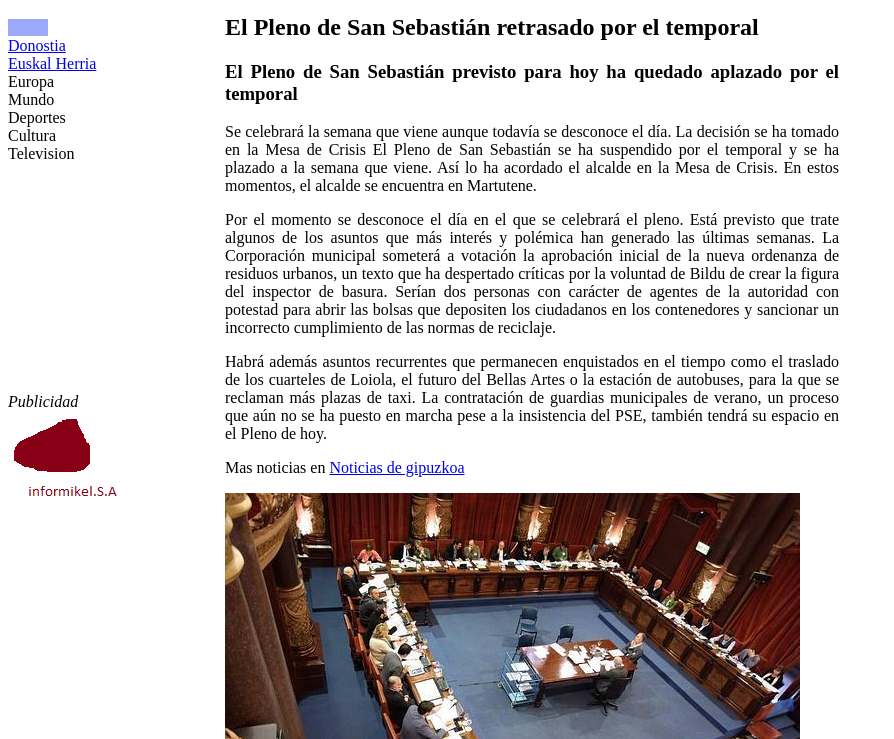
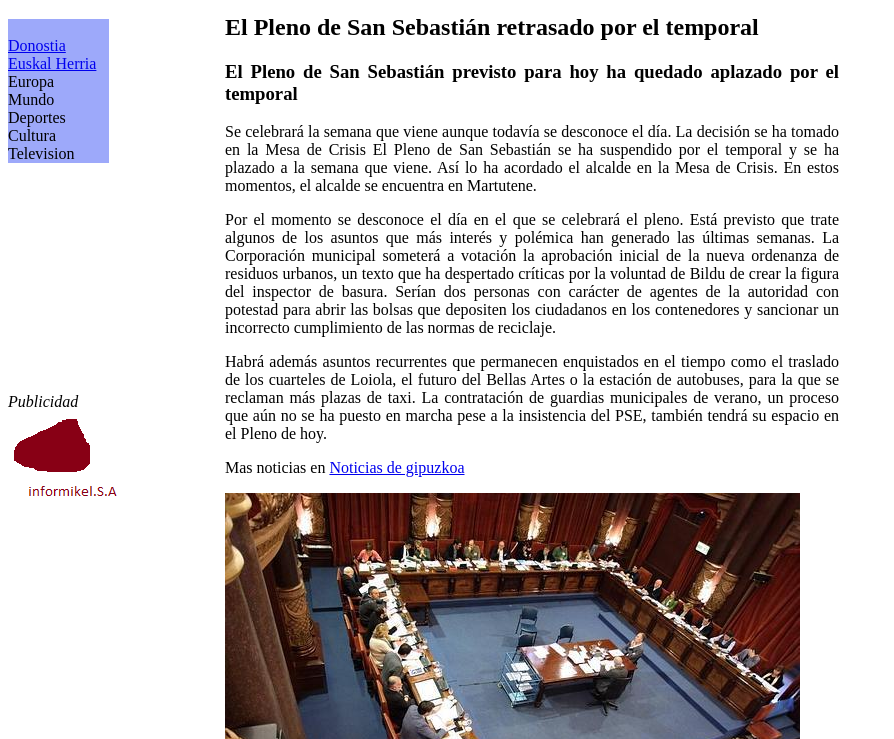
Before and after one commit to Galparsson98/DAM-2015, a plain HTML site: page Misitioa/mikel.html in a window 1280 px wide. Shown: the part 61-800 px from the top of the page, without its empty margins (0-894 px from the left). Drawn offline with Linux system fonts and the light colour scheme; files whose address does not match are found by name.

Commit message:
modificado fondo de menu

```diff
--- a/Misitioa/mikel.html
+++ b/Misitioa/mikel.html
@@ -5,6 +5,7 @@
     <link rel="stylesheet" class="text/css" href="style.css">
     </head>
     <body><div Id="periodico" class="Header"><H1>Periodico de Mikel</H1></div>
+        <div class="fondomenu">
              <ul class="menu">
                  <li><a href="#titulo1">Donostia</a></li>
                  <li><a href="#titulo2">Euskal Herria</a></li>
@@ -13,7 +14,7 @@
                  <li>Deportes</li>
                  <li>Cultura</li>
                  <li>Television</li>
-                    </ul>
+                    </ul></div>
        <div class="news" >
       <div class="noticias">
            <p id="titulo1" class="titulo"><h2>El Pleno de San Sebastián retrasado por el temporal</h2></p>
--- a/Misitioa/style.css
+++ b/Misitioa/style.css
@@ -1,5 +1,5 @@
 .Header { text-align: center;}
-.menu {display: inline; position:relative; margin-bottom: 30%; background-color:#9da9fa;}
+.menu {display: inline; position:relative; margin-bottom: 30%; }
 .titulo {text-align: center;}
     .noticias {
 position: absolute;
@@ -14,3 +14,4 @@ ul {display: inline-block}
 .imagen {position: relative; margin-bottom: 23%;}
 .featured {position: absolute; margin-top: 88%; width:13%; text-align: justify;}
 .footer {position: absolute; margin-top: 153%;left:44%}
+.fondomenu {width: 8%; background-color:#9da9fa;}
```
